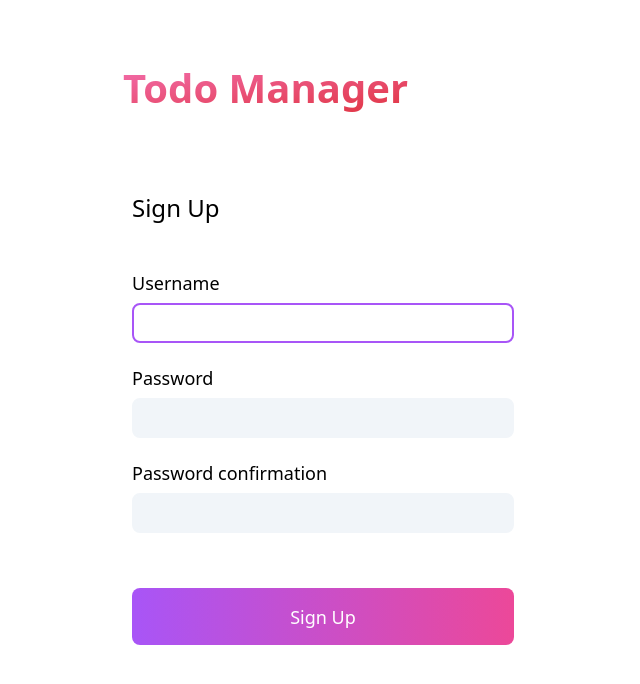
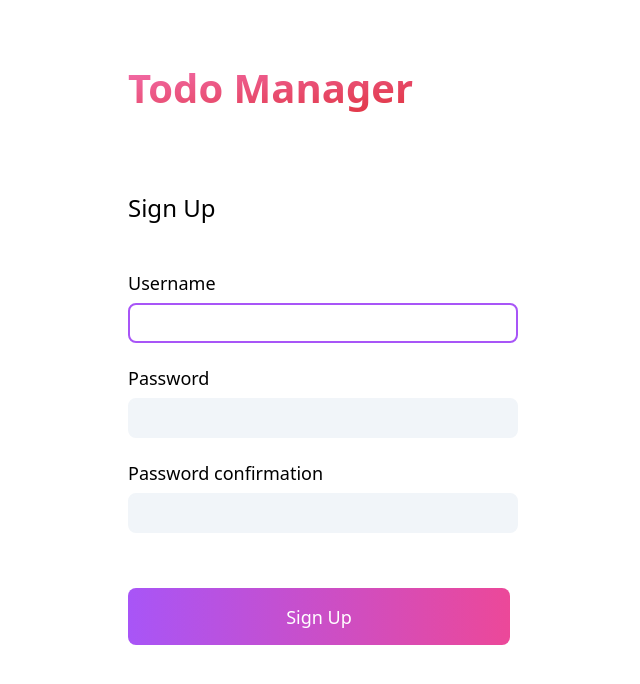
Before and after one commit to rithviknishad/_course_wd202, a Django app: page /user/signup/ in a window 1280 px wide. Shown: the top 684 px of the page, without its empty margins (317-957 px from the left). Run offline with Django 3.2, Linux system fonts and the light colour scheme; some libraries are stand-ins or nearby versions.

Commit message:
updates user auth form template

```diff
--- a/GDC-Level-6-Milestone-master/templates/user_auth_form.html
+++ b/GDC-Level-6-Milestone-master/templates/user_auth_form.html
@@ -1,11 +1,11 @@
 {% extends "base.html" %}
 
 {% block content %}
-    <p class="text-[24px] px-[9px] pb-[33px] pt-[72px]">{{auth_action}}</p>
+    <p class="text-[24px] pb-[33px] pt-[72px]">{{auth_action}}</p>
 
     <form action="" method="post">
         {% for field in form %}
-            <div class="px-[9px] py-[11px]">
+            <div class="py-[11px]">
                 <label for="{{field.id_for_label}}" class="text-[18px]">{{ field.label_tag }}</label>
                 <div class="h-[6px]"></div>
                 {{ field }}
@@ -15,7 +15,7 @@
             </div>
         {% endfor %}
 
-        <div class="w-[382px] mx-[9px]">
+        <div class="w-[382px]">
             {% for error in form.non_field_errors %}
                 <p class="text-red-500">{{error}}</p>
             {% endfor %}
@@ -23,10 +23,8 @@
 
         {%csrf_token%}
 
-        <button type="submit" class="mt-[44px] mx-[9px] w-[382px] h-[57px] text-white bg-gradient-to-r from-purple-500 to-pink-500 hover:bg-gradient-to-l focus:ring-4 focus:ring-purple-200 dark:focus:ring-purple-800 font-medium rounded-lg text-sm text-center mr-2 mb-2">
-            <p class="text-[18px]">
-                {{auth_action}}
-            </p>
+        <button type="submit" class="mt-[44px] w-[382px] h-[57px] text-white bg-gradient-to-r from-purple-500 to-pink-500 hover:bg-gradient-to-l focus:ring-4 focus:ring-purple-200 dark:focus:ring-purple-800 font-medium rounded-lg text-sm text-center mr-2 mb-2">
+            <p class="text-[18px]">{{auth_action}}</p>
         </button>
     </form>
 {% endblock content %}
```
